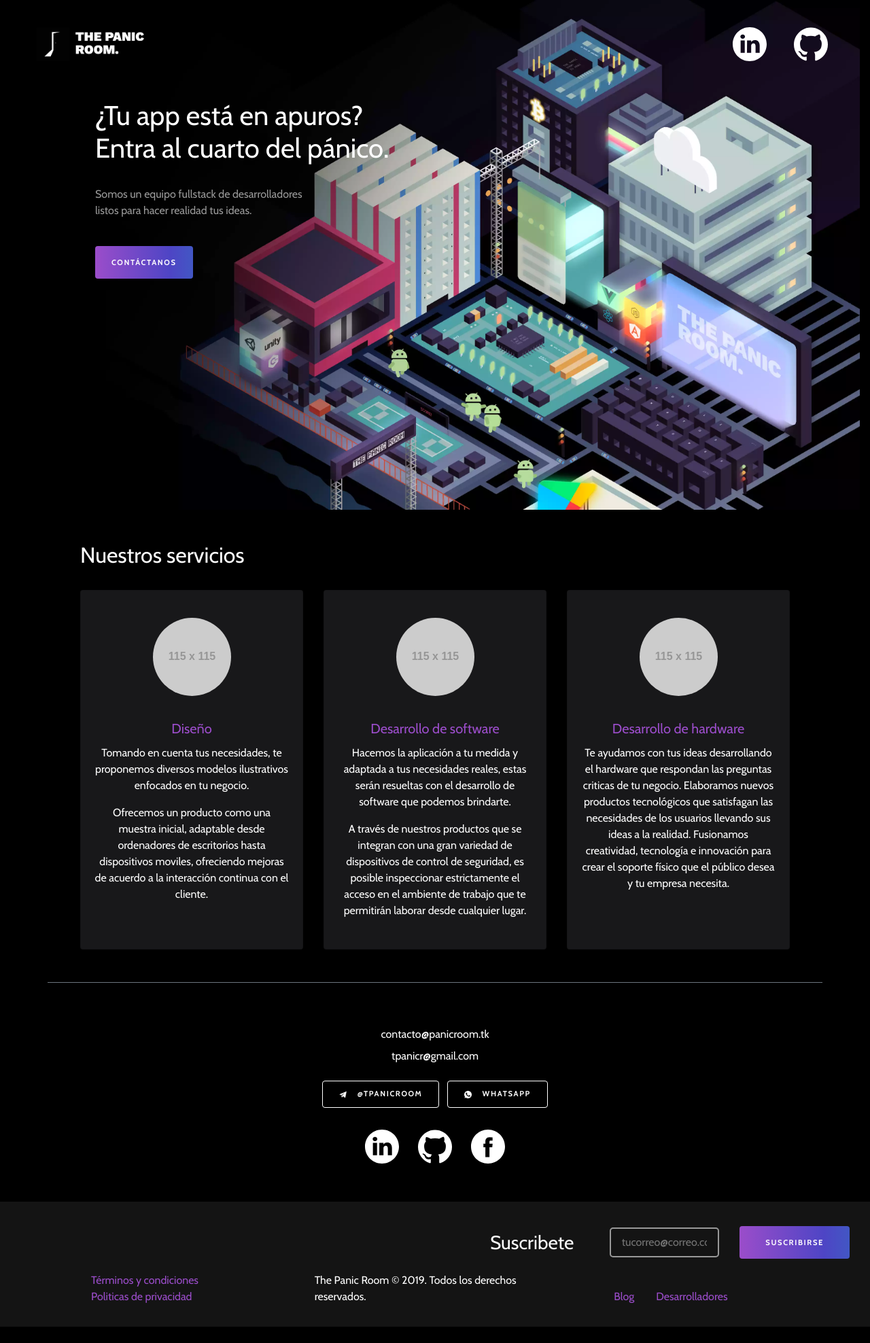
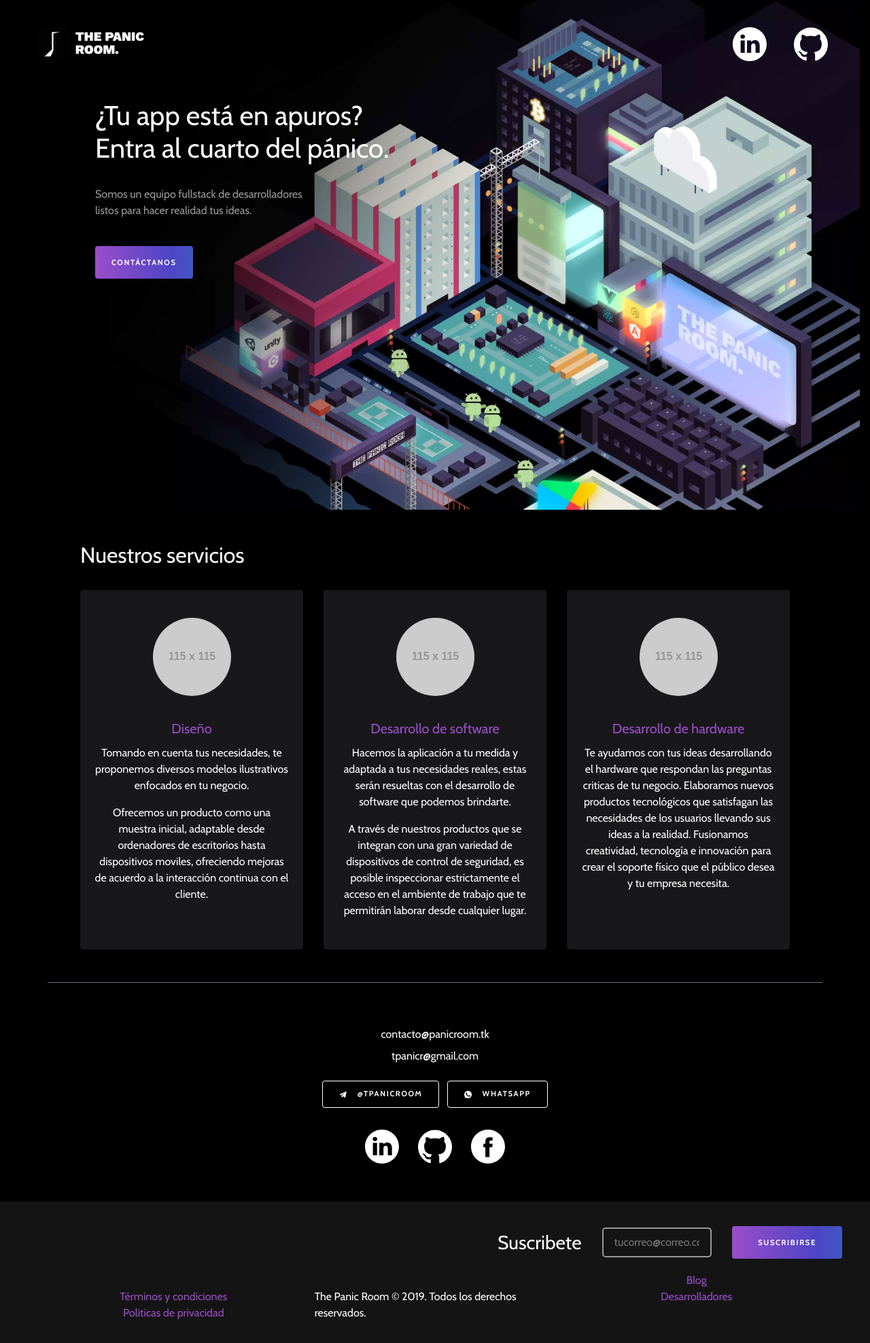
Before and after one commit to the-panic-room/the-panic-room, a Jekyll site: the page built from index.html, in a window 1280 px wide. Shown: the whole page at 68% size. Built offline with Jekyll 4.4.1, drawn with Linux system fonts in a browser that asks for light colours; nearby versions of some CDN libraries; before the commit the page ends 1952 px from its top, so only the background shows below that.

Commit message:
corregido estilo footer mobile xs

```diff
--- a/_includes/footer.html
+++ b/_includes/footer.html
@@ -2,8 +2,8 @@
     <div class="d-flex flex-column flex-sm-row justify-content-end align-items-center flex-nowrap">
         <div class="col-sm-12 col-md-auto">
             <form action="">
-                <div class="row justify-content-end align-items-center mb-3">
-                    <div class="col-sm-4 my-1">
+                <div class="row justify-content-center align-items-center mb-3">
+                    <div class="col-auto my-1">
                         <h3 class="text-left ml-3 d-inline">Suscribete</h3>
                     </div>
                     <div class="col-sm-4 my-1">
@@ -19,7 +19,7 @@
         </div>
     </div>
     <div class="d-flex flex-column flex-sm-row px-5 justify-content-center align-items-end text-center">
-        <div class="col-12 col-sm-4 mb-4 mb-sm-0 order-0 order-sm-0">
+        <div class="col-12 col-sm-4 mb-0 text-center order-0">
             <ul>
                 <li><a href="#">Términos y condiciones</a></li>
                 <li><a href="#">Politicas de privacidad</a></li>
@@ -28,7 +28,7 @@
         <div class="col-12 col-sm-4 text-center text-sm-left mb-4 mb-sm-0 order-2 order-sm-1">
             The Panic Room © 2019. Todos los derechos reservados.
         </div>
-        <div class="col-12 col-sm-4 text-left text-sm-right order-1 order-sm-2">
+        <div class="col-12 col-sm-4 text-center text-sm-right order-1 order-sm-2 mb-4">
             <ul>
                 <li><a href="{{ site.baseurl }}{% link blog.html %}">Blog</a></li>
                 <li><a href="{{ site.baseurl }}{% link developers.html %}">Desarrolladores</a></li>
--- a/assets/css/style.scss
+++ b/assets/css/style.scss
@@ -74,10 +74,12 @@
 .footer ul {
     overflow: hidden;
     margin: 0 !important;
+    padding: 0 !important;
 }
 .footer ul li {
-    float: left;
+    // float: left;
     // display: inline-block;
+    text-align: center;
     margin-left: 1rem;
     margin-right: 1rem;
     text-decoration: none;
```
